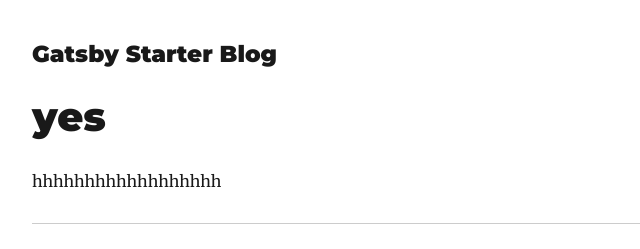
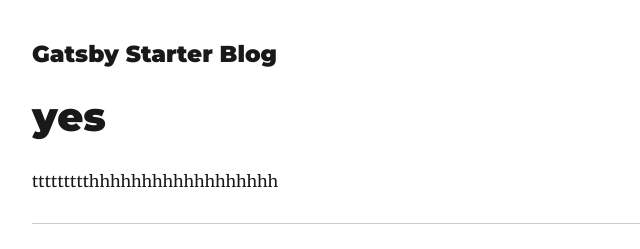
Before and after one commit to kankekan/testgatsbyjs, a Gatsby site: page /yes/ in a window 1280 px wide. Shown: the top 249 px of the page, 293-933 px from the left. Built offline with nearby package versions, Linux system fonts and the light colour scheme; Gatsby itself is replaced by a stand-in of ours; some packages are replaced by stand-ins of ours.

Commit message:
new file

```diff
--- a/content/blog/yes/index.md
+++ b/content/blog/yes/index.md
@@ -2,4 +2,4 @@
 title: yes
 ---
 
-hhhhhhhhhhhhhhhhhh
+ttttttttthhhhhhhhhhhhhhhhhh
```
Also changed, not shown: .github/workflows/main.yml.
